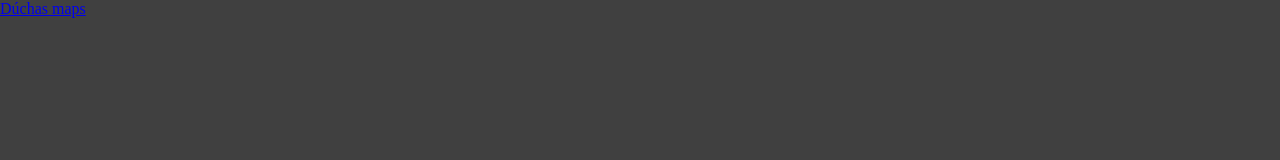
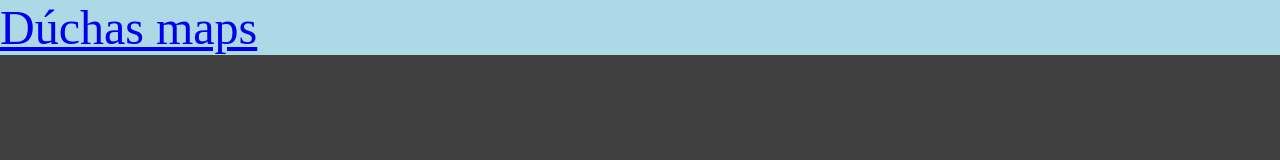
Before and after one commit to duilinn/duilinn.github.io, a plain HTML site: page index.html in a window 1280 px wide. Drawn offline with Linux system fonts and the light colour scheme.

Commit message:
index.html

```diff
--- a/index.html
+++ b/index.html
@@ -7,7 +7,9 @@
 </head>
 
 <body>
-    <a class="largeLink" href="duchas-maps.html">Dúchas maps</a>
+    <div class="fullscreen-div">
+        <a class="large-link" href="duchas-maps.html">Dúchas maps</a>
+    </div>
 </body>
 
 </html>
```
